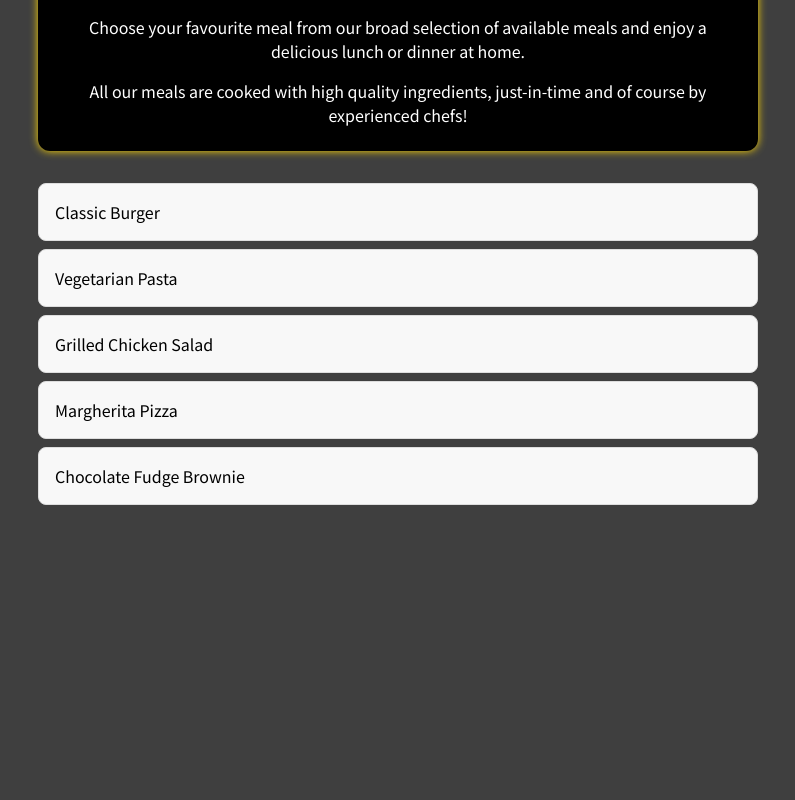
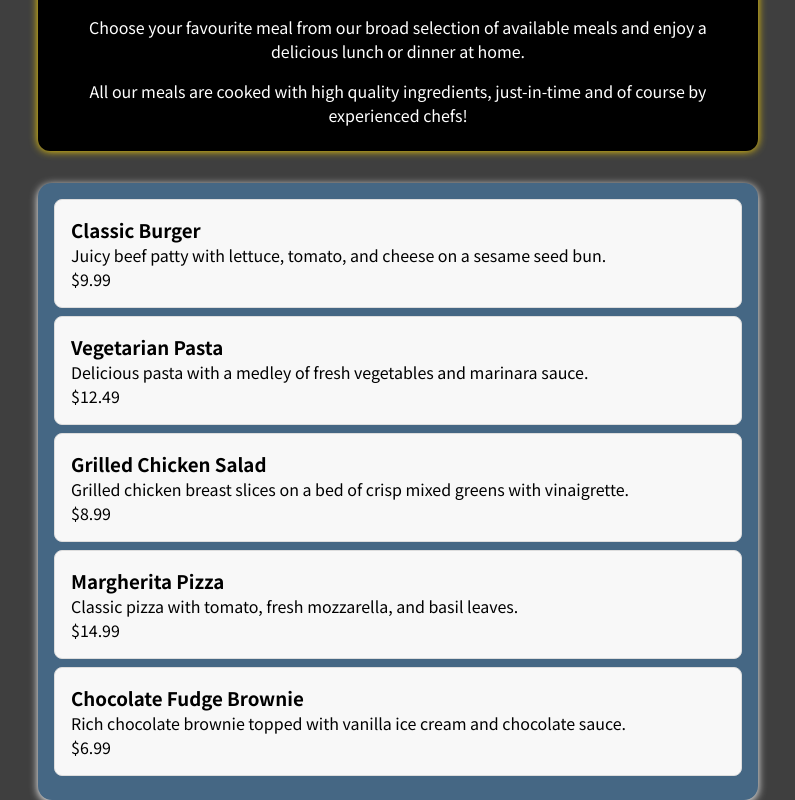
Before and after one commit to itzrahul2405/Restaurant-Website, a React (Create React App) app: page / in a window 1280 px wide. Shown: the part 408-1208 px from the top of the page, without its empty margins (242-1037 px from the left). Before the commit the page ends 921 px from the top, so only its background shows below. Built offline with nearby package versions, Linux system fonts and the light colour scheme.

Commit message:
this is task 3 in which we added card in UI and MealItem(MealItem, MealItemForm)

```diff
--- a/src/components/Meal/AvailableMeals.js
+++ b/src/components/Meal/AvailableMeals.js
@@ -1,49 +1,57 @@
-import React from 'react'
-import classes from './AvailableMeals.module.css'
-
+import React from "react";
+import classes from "./AvailableMeals.module.css";
+import Card from "../UI/Card";
+import MealItem from "./MealItem/MealItem";
 
 
 const AvailableMeals = () => {
-
   const DUMMY_MEALS = [
     {
-          "id": 1,
-          "name": "Classic Burger",
-          "description": "Juicy beef patty with lettuce, tomato, and cheese on a sesame seed bun.",
-          "price": 9.99
+      id: 1,
+      name: "Classic Burger",
+      description:
+        "Juicy beef patty with lettuce, tomato, and cheese on a sesame seed bun.",
+      price: 9.99,
     },
     {
-          "id": 2,
-          "name": "Vegetarian Pasta",
-          "description": "Delicious pasta with a medley of fresh vegetables and marinara sauce.",
-          "price": 12.49
+      id: 2,
+      name: "Vegetarian Pasta",
+      description:
+        "Delicious pasta with a medley of fresh vegetables and marinara sauce.",
+      price: 12.49,
     },
     {
-          "id": 3,
-          "name": "Grilled Chicken Salad",
-          "description": "Grilled chicken breast slices on a bed of crisp mixed greens with vinaigrette.",
-          "price": 8.99
+      id: 3,
+      name: "Grilled Chicken Salad",
+      description:
+        "Grilled chicken breast slices on a bed of crisp mixed greens with vinaigrette.",
+      price: 8.99,
     },
     {
-          "id": 4,
-          "name": "Margherita Pizza",
-          "description": "Classic pizza with tomato, fresh mozzarella, and basil leaves.",
-          "price": 14.99
+      id: 4,
+      name: "Margherita Pizza",
+      description:
+        "Classic pizza with tomato, fresh mozzarella, and basil leaves.",
+      price: 14.99,
     },
     {
-          "id": 5,
-          "name": "Chocolate Fudge Brownie",
-          "description": "Rich chocolate brownie topped with vanilla ice cream and chocolate sauce.",
-          "price":6.99
-        }
-      ]
+      id: 5,
+      name: "Chocolate Fudge Brownie",
+      description:
+        "Rich chocolate brownie topped with vanilla ice cream and chocolate sauce.",
+      price: 6.99,
+    },
+  ];
 
-    const mealsList = DUMMY_MEALS.map(meal => (<li>{meal.name}</li>))
-    return(
+  const mealsList = DUMMY_MEALS.map((meal) => <MealItem key={meal.id} name={meal.name} description={meal.description} price={meal.price} />);
+
+  return (
     <section className={classes.meal}>
+      <Card>
         <ul>{mealsList}</ul>
+      </Card>
     </section>
   );
-}
+};
 
 export default AvailableMeals;
--- a/src/components/Meal/AvailableMeals.module.css
+++ b/src/components/Meal/AvailableMeals.module.css
@@ -1,4 +1,3 @@
-/* AvailableMeals.module.css */
 
 .meal {
     max-width: 45rem;
@@ -17,6 +16,7 @@
     margin-bottom: 0.5rem;
     padding: 1rem;
     border-radius: 8px;
+
   }
 
   li h3 {
--- /dev/null
+++ b/src/components/Meal/MealItem/MealItem.js
@@ -0,0 +1,21 @@
+import classes from './MealItem.css'
+
+const MealItem = (props) => {
+
+    const price = `$${props.price.toFixed(2)}`
+
+    return(
+        <li className={classes.meal}>
+            <div>
+                <h3>{props.name}</h3>
+                <div className={classes.description}>{props.description}</div>
+                <div className={classes.price}>{price}</div>
+            </div>
+            <div>
+
+            </div>
+        </li>
+    );
+}
+
+export default MealItem;
--- /dev/null
+++ b/src/components/UI/Card.js
@@ -0,0 +1,12 @@
+import React from 'react'
+import classes from './Card.module.css'
+
+const Card = (props) => {
+    return(
+        <div className={classes.card}>
+            {props.children}
+        </div>
+    );
+}
+
+export default Card;
--- /dev/null
+++ b/src/components/UI/Card.module.css
@@ -0,0 +1,6 @@
+.card{
+    padding: 1rem;
+    box-shadow: 0 2px 8px white;
+    border-radius: 14px;
+    background-color: rgb(69, 103, 132);
+}
```
Also changed, not shown: src/components/Meal/MealItem/MealItem.css (added), src/components/Meal/MealItem/MealItemForm.js (added). Lines whose indentation alone changed are shown as unchanged.
